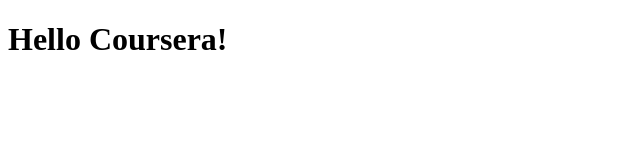
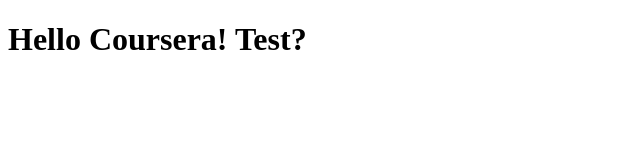
Before and after one commit to acw88/coursera-test, a plain HTML site: page site/index.html in a window 1280 px wide. Shown: the whole page, without its empty margins (0-640 px from the left). Drawn offline with Linux system fonts and the light colour scheme.

Commit message:
This again

```diff
--- a/site/index.html
+++ b/site/index.html
@@ -6,6 +6,6 @@
 	<title>Hello Coursera!</title>
 </head>
 <body>
-<h1>Hello Coursera!</h1>
+<h1>Hello Coursera! Test?</h1>
 </body>
 </html>
```
